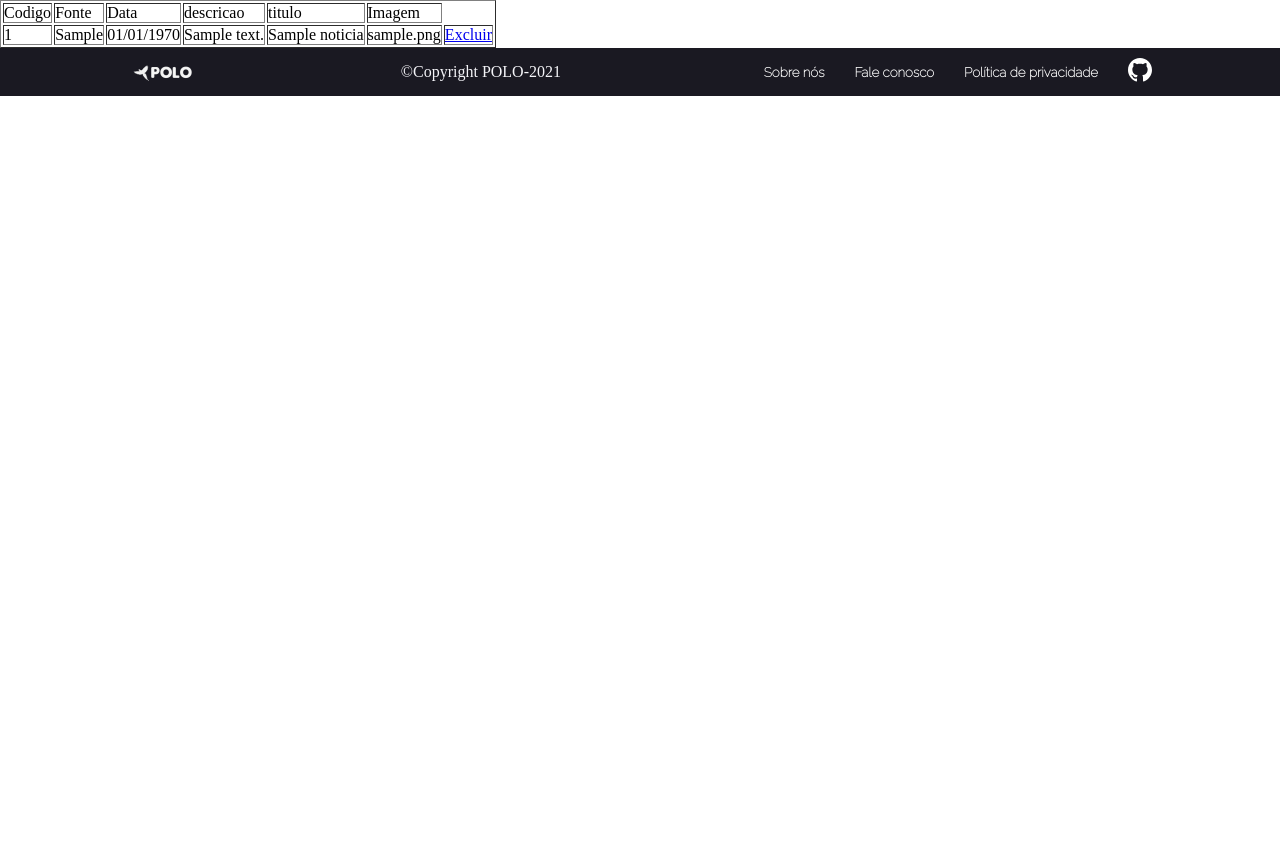
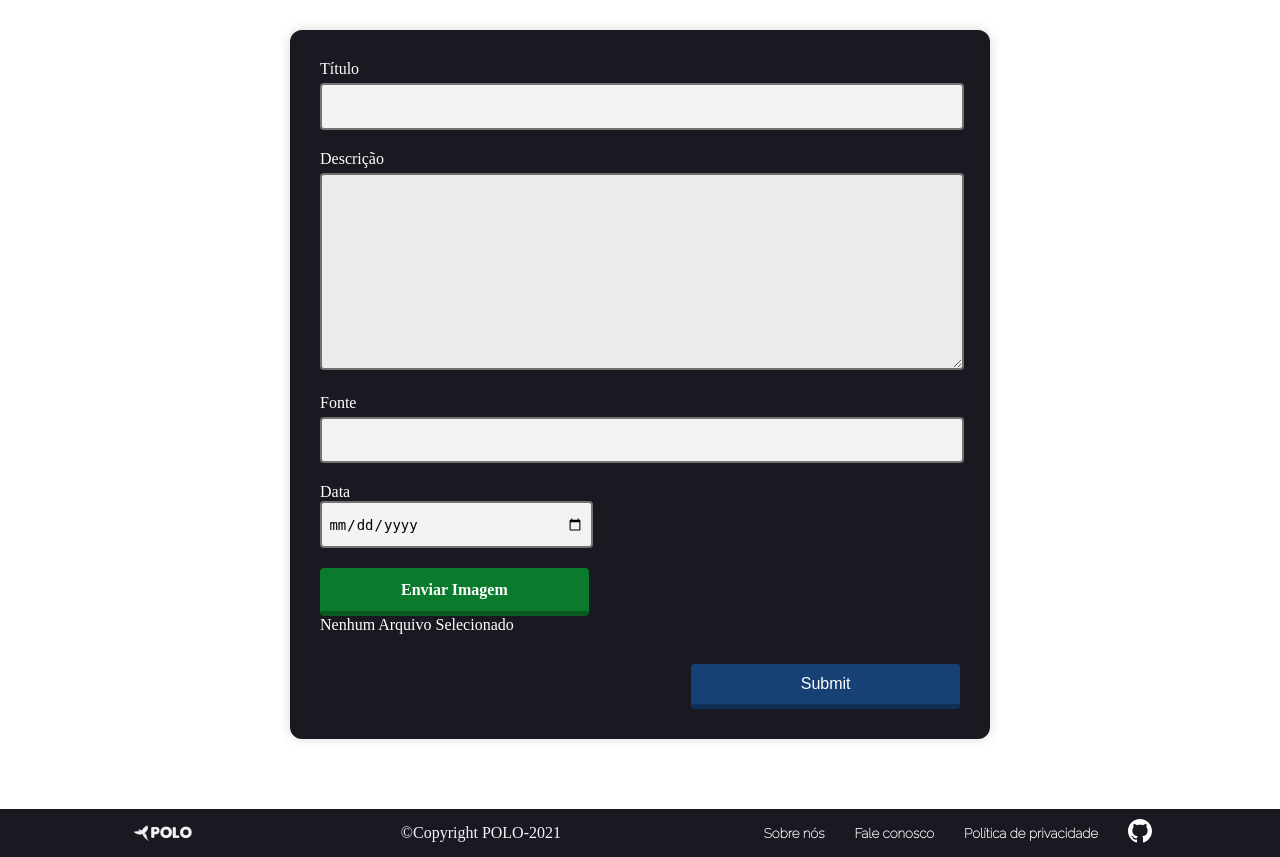
Before and after one commit to CaioSimioni/site-tcc, a PHP site: page /Noticia/noticiaEditar.php in a window 1280 px wide. Shown: the part 120-977 px from the top of the page. Before the commit the page ends 216 px from the top, so only its background shows below. Run offline with PHP 8.4, Linux system fonts and the light colour scheme; tables that the repository leaves empty or names only in its code hold one stand-in row (values such as "Sample post").

Commit message:
modificações na parte de notícias

```diff
--- a/Css/style_noticiaADM.css
+++ /dev/null
@@ -1,33 +0,0 @@
-#global{
-    margin: auto;
-}
-
-#forms_newNoticia{
-    margin: 50px auto;
-    display: block;
-    width: 500px;
-    border: 2px solid black;
-    border-radius: 5px;
-    padding: 10px;
-}
-
-.atrib_noticia{
-    padding: 5px;
-    margin: 5px;
-}
-
-#newNoticia_descricao{
-    display: block;
-    height: 100px;
-    width: 100%;
-}
-
-#newNoticia_fonte{
-    width: 100%;
-}
-
-#mensagem{
-    text-align: center;
-    height: 20px;
-    margin-bottom: 20px;
-}
--- /dev/null
+++ b/Css/style_noticiaEdita.css
@@ -0,0 +1,99 @@
+#global{
+    display: flex;
+}
+form  {
+    width: 50%;
+    height: auto;
+    color: white;
+    border-radius: 12px;
+    box-shadow: 0px 0px 12px rgba(0, 0, 0, 0.151);
+    background: #1a1922;
+    margin: 30px auto 70px;
+    padding: 30px;
+}
+.campo input {
+    width: 98%;
+    height: 30px;
+    padding: 1%;
+    margin: 5px 0 20px;
+    border-radius: 4px;
+    font-size: 14px;
+    background: rgb(243, 243, 243);
+    border: 2px  solid rgba(0, 0, 0, 0.527);
+}
+#newNoticia_descricao {
+    border-radius: 4px;
+    max-width: 98%;
+    min-width: 98%;
+    min-height: 180px;
+    margin: 5px 0 20px;
+    padding: 1%;
+    background: rgb(235, 235, 235);
+    border: 2px  solid rgba(0, 0, 0, 0.527);
+}
+.campo input:focus {
+    transition: 300ms;
+    background: white;
+}
+#newNoticia_descricao:focus {
+    transition: 300ms;
+    background: white;
+}
+
+input[type="file"] {
+    display: none;
+}
+
+.div-data-file {
+    display: flex;
+    flex-direction: column;
+}
+
+.div-data-file input {
+    width: 40%;
+    margin: 0px 0 20px;
+
+}
+.div-data-file label {
+    width: 40%;
+    background: rgb(10, 122, 44);
+    height: 30px;
+    border-bottom: 5px solid rgb(8, 90, 33);
+    border-radius: 4px;
+    padding: 1%;
+    color: white;
+    align-items: center;
+    justify-content: center;
+    display: flex;
+    font-weight: 900;
+    cursor: pointer;
+}
+.div-data-file label:hover {
+    background-color: rgb(9, 95, 35);
+    border-bottom: 5px solid rgb(7, 68, 26);
+    transition: 300ms;
+}
+.div-submit {
+    margin: 30px auto 0px;
+    display: flex;
+    justify-content: flex-end;
+    align-items: center;
+}
+.div-submit input {
+    margin: 0;
+    width: 42%;
+    font-size: 16px;
+    padding: 1%;
+    height: 45px;
+    background: rgb(23, 65, 117);
+    color: white;
+    border: none;
+    border-bottom: 5px solid rgb(16, 47, 85);
+    border-radius: 4px;
+    cursor: pointer;
+}
+.div-submit input:hover {
+    background: rgb(17, 48, 87);
+    transition: 300ms;
+    border-bottom: 5px solid rgb(12, 35, 63);
+}
--- a/Noticia/noticiaEditar.php
+++ b/Noticia/noticiaEditar.php
@@ -19,39 +19,44 @@
     <meta http-equiv="X-UA-Compatible" content="IE=edge">
     <meta name="viewport" content="width=device-width, initial-scale=1.0">
     <title>Polo</title>
-    <link rel="stylesheet" href="../Css/style_noticiaADM.css">
     <link rel="shortcut icon" href="../Materials/polo_icon.png" type="image/x-icon">
+    <link rel="stylesheet" href="../Css/style_noticiaEdita.css">
 </head>
 <body>
     <?php
         include "../Templates/cabecalho.php";
     ?>
 
-
-    <table border="1">
-     <tr>
-      <td> Codigo</td>
-      <td> Fonte </td>
-      <td> Data </td>
-      <td>descricao</td>
-      <td> titulo</td>
-      <td> Imagem </td>
-    </tr>
- <?php  while($dado=$sql->fetch()){  ?>
-     <tr>
-     <td><?php  echo $dado['id_noticia']; $not= $dado['id_noticia']; ?> </td>
-     <td> <?php echo $dado['fonte']; ?></td>
-     <td> <?php echo date("d/m/Y",strtotime($dado['data']));  ?> </td>
-     <td> <?php echo $dado['descricao']; ?> </td>
-     <td> <?php echo $dado['titulo']; ?></td>
-     <td> <?php echo $dado['imagem']; ?> </td>
-    <?php echo "<td><a href='deletaNoticia.php?cod=$not'>Excluir</a></td>" ?>
-
- </tr>
-<?php } ?>
-
-</table>
-
+    <div id="global">
+        <form action="" method="post">
+            <div class="campo div-title">
+                <p>Título</p>
+                <input type="text" id="newNoticia_titulo"    name="titulo">
+            </div>
+            <div class="campo div-descricao">
+                <p>Descrição</p>
+                <textarea id="newNoticia_descricao" name="descricao"></textarea>
+            </div>
+            <div class="campo div-fonte">
+                <p>Fonte</p>
+                <input type="text" id="newNoticia_fonte"     name="fonte">
+            </div>
+            <p>Data</p>
+            <div class="campo div-data-file">
+                <input type="date" id="new_noticia_data"     name="data">
+                <div class="imagem">
+                    <label onclick="a()" for="imagem">Enviar Imagem</label>
+                    <div id="nome-arquivo">Nenhum Arquivo Selecionado</div>
+                </div>
+            </div>
+            <div class="campo div-nome-arquivo">
+            </div>
+            <input type="file" id="newNoticia_imagem" oninput="mostrarNomeImagem()" name="imagem">
+            <div class="campo div-submit">
+                <input type="submit" class="atrib_noticia" id="newNoticia_submit">
+            </div>
+        </form>
+    </div>
 
     <?php
         include "../Templates/rodape.php";
--- a/Noticia/noticiaSelecionar.php
+++ b/Noticia/noticiaSelecionar.php
@@ -26,7 +26,7 @@
                 <thead>
                     <tr>
                         <td><strong>ID</strong></td>
-                        <td><strong>Título</strong></td>
+                        <td class="title"><strong>Título</strong></td>
                         <td class="data"><strong>Data</strong></td>
                         <td><strong>Funções</strong></td>
                     </tr>
```
Also changed, not shown: Css/style_noticiaSeleciona.css (+9 -1 lines), Materials/ImagensNoticias/1382647fe3534eb1fde7cfb3fc2886b9.jpg (added).
